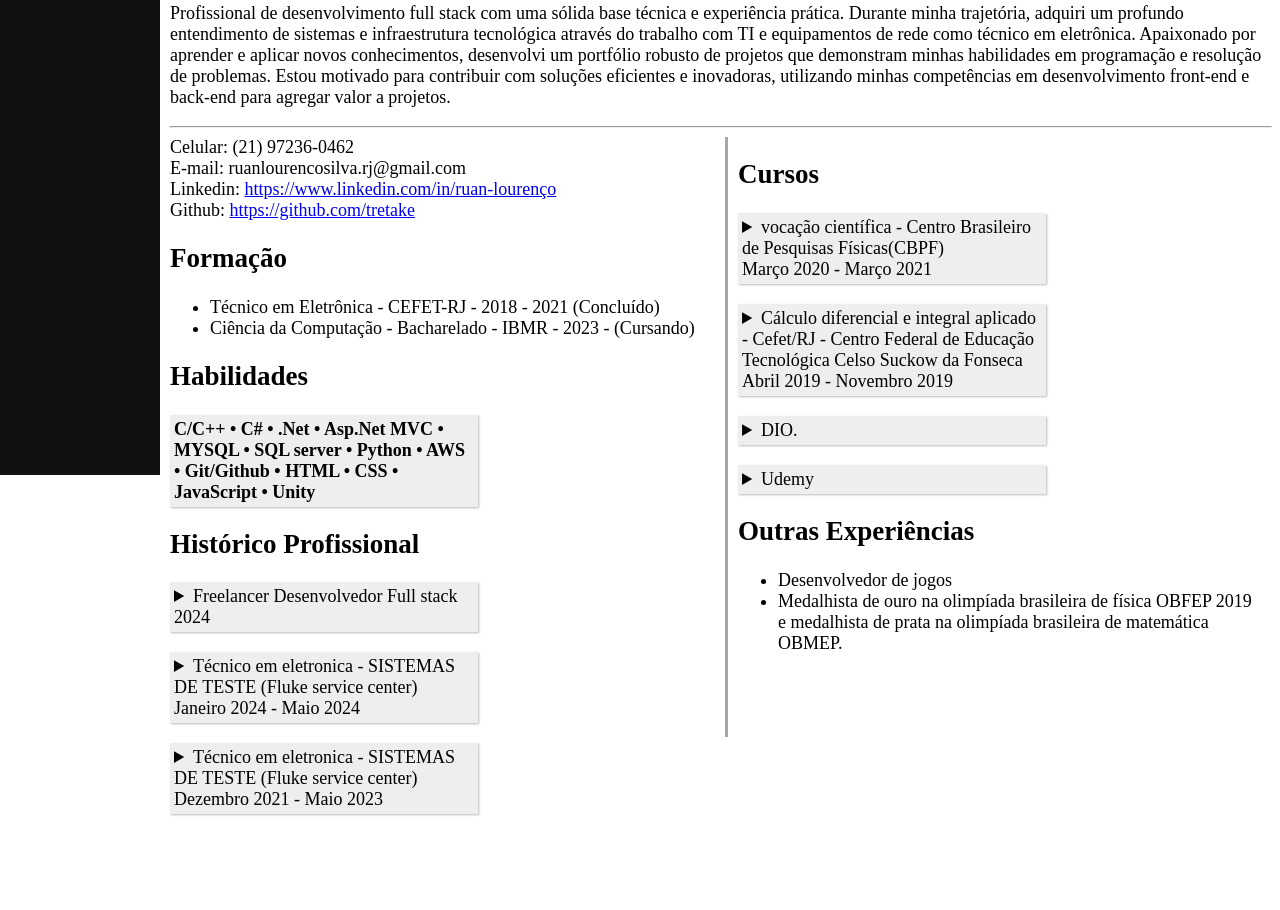
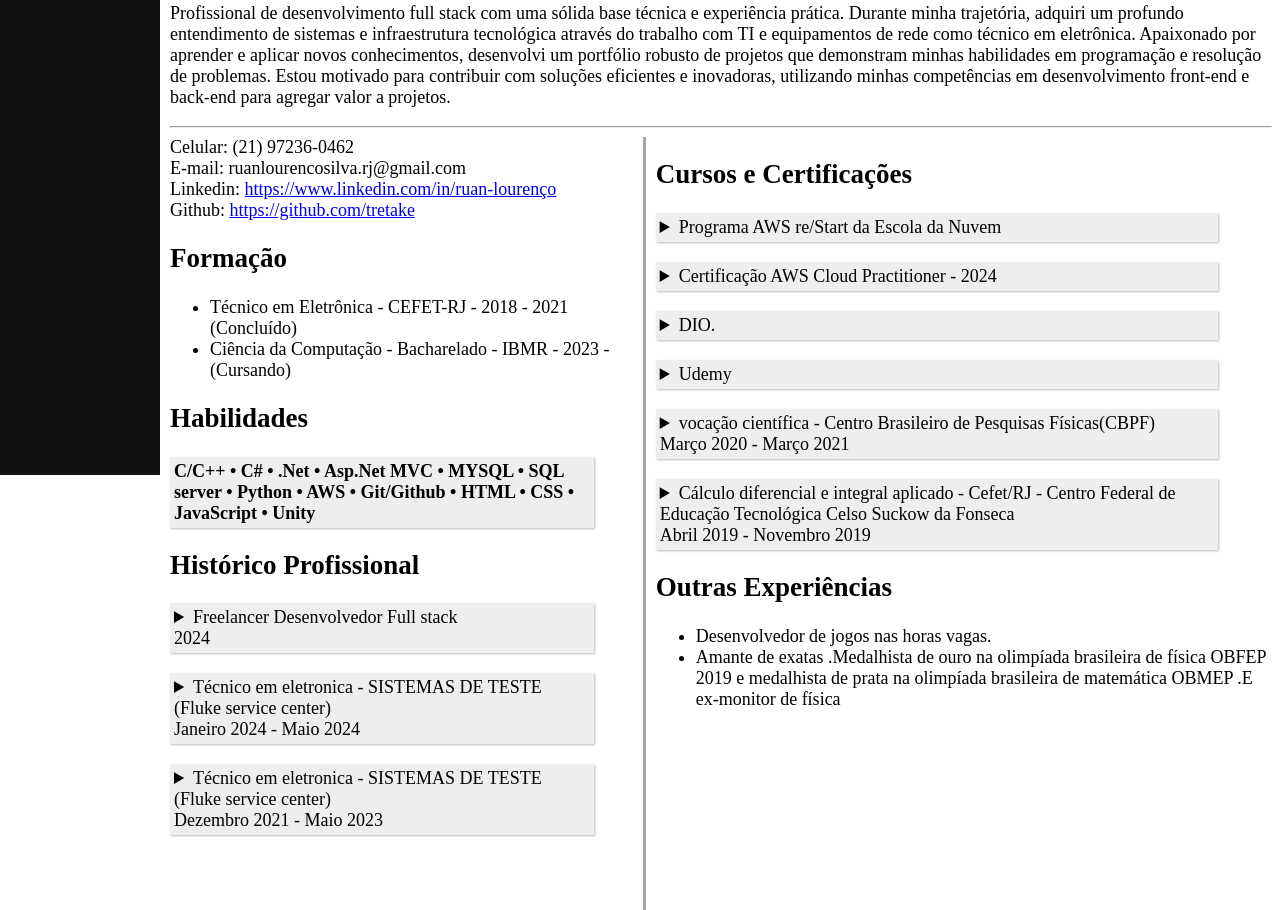
Before and after one commit to tretake/tretake.github.io, a plain HTML site: page index.html in a window 1280 px wide. Shown: the part 345-1255 px from the top of the page. Before the commit the page ends 1208 px from the top, so only its background shows below. Drawn offline with Linux system fonts and the light colour scheme.

Commit message:
cursos,certificações e outras experiencias

```diff
--- a/index.html
+++ b/index.html
@@ -113,36 +113,20 @@
       <div class="linha"></div>
 
       <div class="cursos">
-        <h2>Cursos</h2>
+        <h2>Cursos e Certificações</h2>
+        <details>
+          <summary>Programa AWS re/Start da Escola da Nuvem</summary>
+          <ul>
+            <li>Aulas teóricas e práticas com acesso aos serviços da AWS</li>
 
-        <details>
-          <summary>
-            vocação científica - Centro Brasileiro de Pesquisas Físicas(CBPF)
-            <br />
-            Março 2020 - Março 2021
-          </summary>
-          <ul>
             <li>
-              Aprender sobre a parte teórica e prática de física quântica com um
-              pesquisador da área.
+              Preparatório para a prova de certificação AWS Cloud Practitioner.
             </li>
-            <li>
-              conhecer sobre o maquinário e os experimentos usados em pesquisas.
-            </li>
-            <li>Apresentação de seminário.</li>
           </ul>
         </details>
 
         <details>
-          <summary>
-            Cálculo diferencial e integral aplicado - Cefet/RJ - Centro Federal
-            de Educação Tecnológica Celso Suckow da Fonseca
-            <br />
-            Abril 2019 - Novembro 2019
-          </summary>
-          <ul>
-            <li>Cálculo diferencial e integral e suas aplicações .</li>
-          </ul>
+          <summary>Certificação AWS Cloud Practitioner - 2024</summary>
         </details>
 
         <details>
@@ -175,15 +159,43 @@
             <li>Curso Completo de Banco de dados e SQL.</li>
           </ul>
         </details>
+        <details>
+          <summary>
+            vocação científica - Centro Brasileiro de Pesquisas Físicas(CBPF)
+            <br />
+            Março 2020 - Março 2021
+          </summary>
+          <ul>
+            <li>
+              Aprender sobre a parte teórica e prática de física quântica com um
+              pesquisador da área.
+            </li>
+            <li>
+              conhecer sobre o maquinário e os experimentos usados em pesquisas.
+            </li>
+            <li>Apresentação de seminário.</li>
+          </ul>
+        </details>
 
+        <details>
+          <summary>
+            Cálculo diferencial e integral aplicado - Cefet/RJ - Centro Federal
+            de Educação Tecnológica Celso Suckow da Fonseca
+            <br />
+            Abril 2019 - Novembro 2019
+          </summary>
+          <ul>
+            <li>Cálculo diferencial e integral e suas aplicações .</li>
+          </ul>
+        </details>
         <h2>Outras Experiências</h2>
 
         <ul>
-          <li>Desenvolvedor de jogos</li>
+          <li>Desenvolvedor de jogos nas horas vagas.</li>
           <li>
-            Medalhista de ouro na olimpíada brasileira de física OBFEP 2019
-            <br />e medalhista de prata na olimpíada brasileira de matemática
-            OBMEP.
+            Amante de exatas .Medalhista de ouro na olimpíada brasileira de
+            física OBFEP 2019 e medalhista de prata na olimpíada brasileira de
+            matemática OBMEP .E ex-monitor de física
           </li>
         </ul>
       </div>
--- a/site.css
+++ b/site.css
@@ -43,12 +43,12 @@
   }
 
   .formacao {
-    width: 50%;
+    width: 90%;
   }
 
   .habilidades {
     padding: 4px;
-    width: 300px;
+    width: 90%;
     background-color: #eeeeee;
     border: none;
     box-shadow: 1px 1px 2px #bbbbbb;
@@ -56,7 +56,7 @@
 
   .linha {
   border-left: 3px solid rgba(152, 152, 152, 0.852);
-  height: 600px;
+  height: 800px;
   margin-left: 10px;
   margin-right: 10px;
   }
@@ -66,7 +66,7 @@
   }
   details > summary {
     padding: 4px;
-    width: 300px;
+    width: 90%;
     background-color: #eeeeee;
     border: none;
     box-shadow: 1px 1px 2px #bbbbbb;
```
